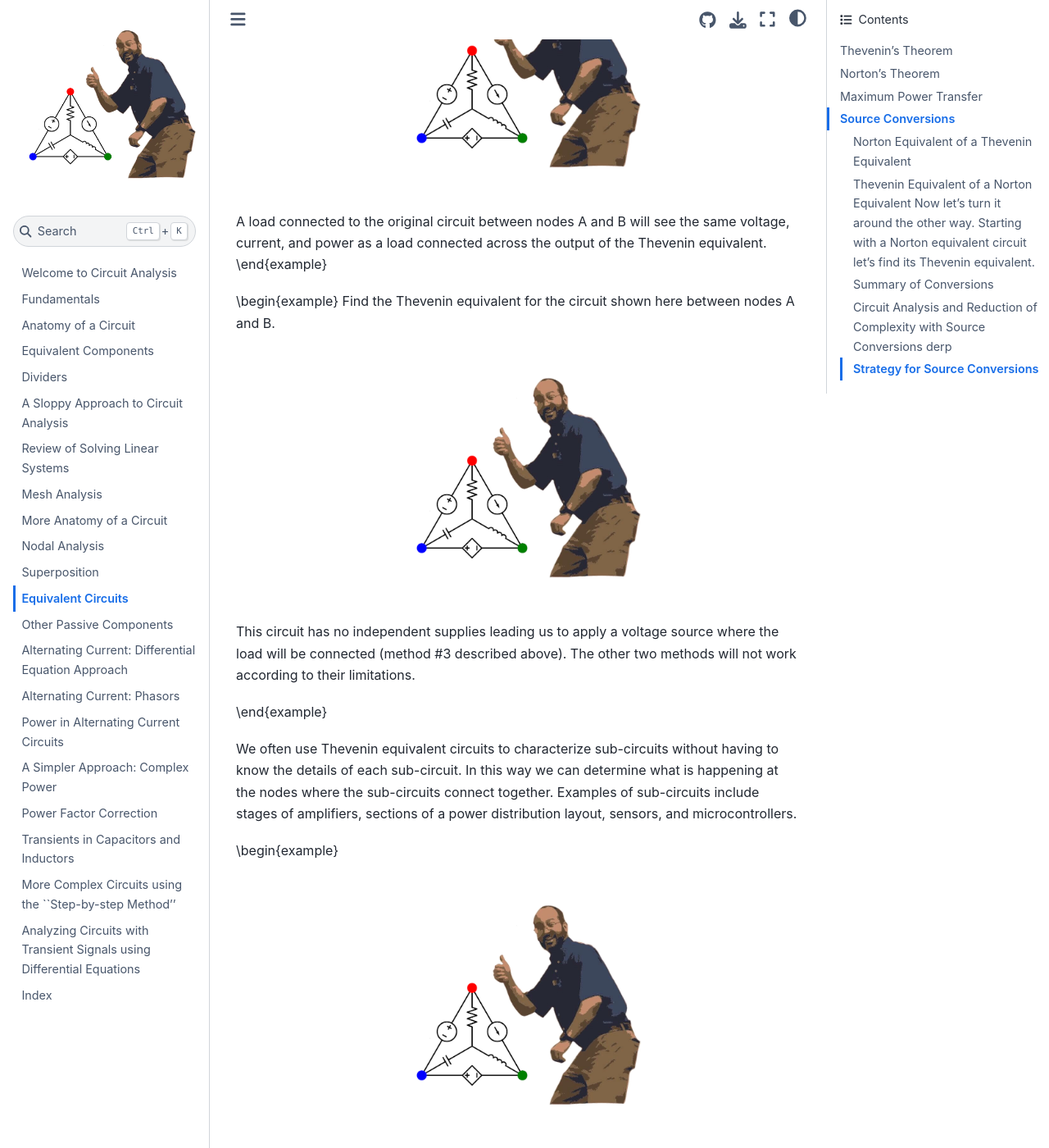
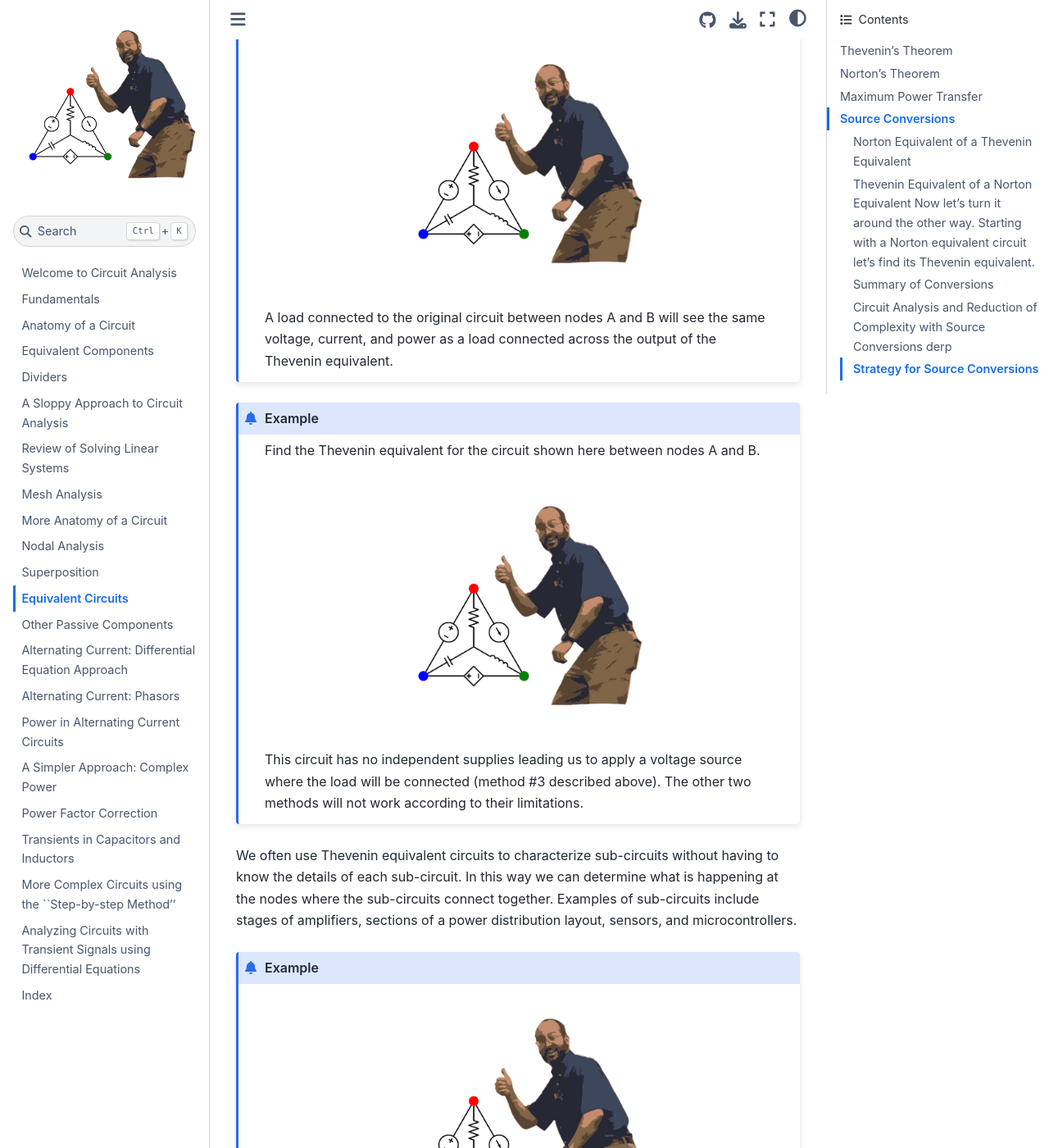
Before and after one commit to Circuit-Analysis/circuit-analysis.github.io, a Jupyter Book: the page built from chapter-10.md, in a window 1280 px wide and 1400 px high, scrolled down 9759 px. Shown: the whole window at 82% size. Built offline with Jupyter Book 1.0.4 settings and Sphinx 7.4.7 and the Sphinx Book theme 1.1.4, drawn with Linux system fonts in a browser that asks for light colours; some of the changed text lies outside the part shown.

Commit message:
Converted begin{example} to admonitions.

`````diff
--- a/chapter-10.md
+++ b/chapter-10.md
@@ -167,11 +167,14 @@ All three methods are applicable to this example and all three yield the same re
 
 Some examples will allow us to consider each of the three cases and their limitations.
 
-\begin{example}
+````{admonition} Example
+
 Find the Thevenin equivalent for the circuit shown here around the resistor, $R_{L}$.
-\end{example}
 
-\begin{example}
+````
+
+````{admonition} Example
+
 Find the Thevenin equivalent for the circuit shown here between nodes A and B.
 
 ```{figure} logo.png
@@ -326,9 +329,11 @@ name: LABEL_14
 ```
 
 A load connected to the original circuit between nodes A and B will see the same voltage, current, and power as a load connected across the output of the Thevenin equivalent.
-\end{example}
 
-\begin{example}
+````
+
+````{admonition} Example
+
 Find the Thevenin equivalent for the circuit shown here between nodes A and B.
 
 ```{figure} logo.png
@@ -340,11 +345,13 @@ name: LABEL_15
 
 This circuit has no independent supplies leading us to apply a voltage source where the load will be connected (method \#3 described above). The other two methods will not work according to their limitations.
 
-\end{example}
+
+````
 
 We often use Thevenin equivalent circuits to characterize sub-circuits without having to know the details of each sub-circuit. In this way we can determine what is happening at the nodes where the sub-circuits connect together. Examples of sub-circuits include stages of amplifiers, sections of a power distribution layout, sensors, and microcontrollers.
 
-\begin{example}
+````{admonition} Example
+
 
 ```{figure} logo.png
 ---
@@ -395,7 +402,8 @@ name: LABEL_19
 ---
 ```
 
-\end{example}
+
+````
 
 ## Norton's Theorem
 
@@ -478,7 +486,8 @@ $$ R_L=R_{TH} $$
 
 This is it. This is the condition that guarantees the maximum power will be dissipated by/delivered to the load. Let's consider two applications of this theorem.
 
-\begin{example}
+````{admonition} Example
+
 Let's take a look at an example with values that supports the theory introduced above. Consider a circuit that has a Thevenin voltage of 10~\text{V} and a Thevenin resistance of 2~\Om. The equivalent circuit can be drawn with a load connected as shown here:
 
 ```{figure} logo.png
@@ -503,9 +512,11 @@ At the other extreme of the domain of $R_{L}$ we can consider, $R_{L}$ is $\inft
 
 The maximum power is dissipated when $R_{L}$=$R_{TH}$, 2~\Om~for this example. This is evident in the plot above as the green line reaches its maximum value of 12.5~\text{W} when $R_{L}$ is 2~\Om.
 
-\end{example}
 
-\begin{example}
+````
+
+````{admonition} Example
+
 Can $R_{L}$ dissipate 50~\text{W} in this circuit?
 
 ```{figure} logo.png
@@ -533,7 +544,8 @@ and therefore the maximum power that $R_{L}$ can dissipate will be
 $$ P_{RL}=\frac{(12~\text{V})^2}{3~\Omega}=48~\text{W} $$
 
 Any departure from $R_{L}$ being 3~\Om ~will lower the power dissipated by the load. Therefore, there is no value of $R_{L}$ that can dissipate 50~\text{W} in this circuit.
-\end{example}
+
+````
 
 One final note. While the $R_{TH}$=$R_{L}$ condition guarantees maximum power transferred to the load it makes no guarantee about the efficiency. This misconception is common but misguided. When maximum power is dissipated by the load the efficiency will be 50\%. $R_{L}$ and $R_{TH}$ will dissipate the same power. The power dissipated by $R_{TH}$ is considered wasted energy dissipated by the transmitting circuit.
 
@@ -619,7 +631,8 @@ name: LABEL_32
 
 ### Circuit Analysis and Reduction of Complexity with Source Conversions derp
 
-\begin{example}
+````{admonition} Example
+
 
 ```{figure} logo.png
 ---
@@ -628,9 +641,11 @@ name: LABEL_33
 ---
 ```
 
-\end{example}
 
-\begin{example}
+````
+
+````{admonition} Example
+
 
 ```{figure} logo.png
 ---
@@ -639,9 +654,11 @@ name: LABEL_34
 ---
 ```
 
-\end{example}
 
-\begin{example}
+````
+
+````{admonition} Example
+
 
 ```{figure} logo.png
 ---
@@ -650,7 +667,8 @@ name: LABEL_35
 ---
 ```
 
-\end{example}
+
+````
 
 Highlight reduction in complexity
 Add Dependent supply example
`````
Also changed, not shown: chapter-12.md (+28 -14 lines), chapter-13.md (+28 -14 lines), chapter-17.md (+16 -12 lines), chapter-18.md (+36 -18 lines).
